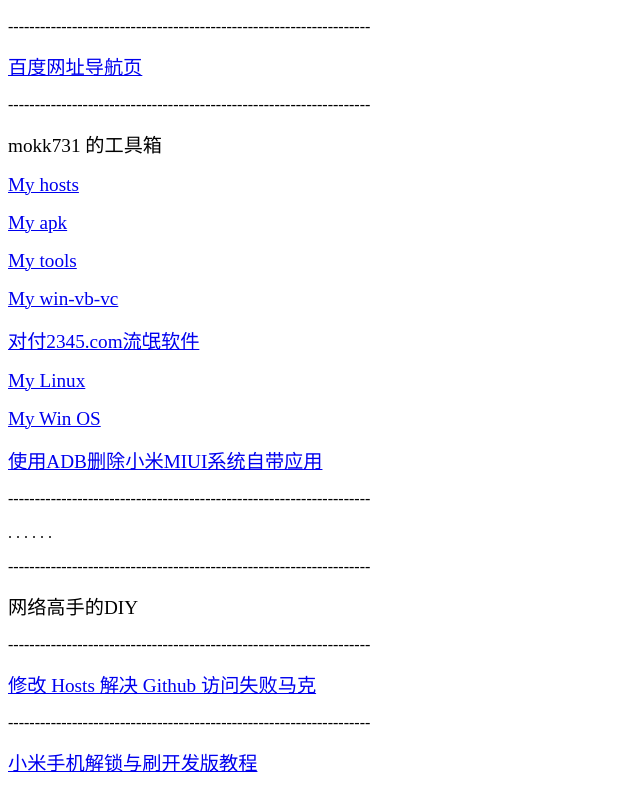
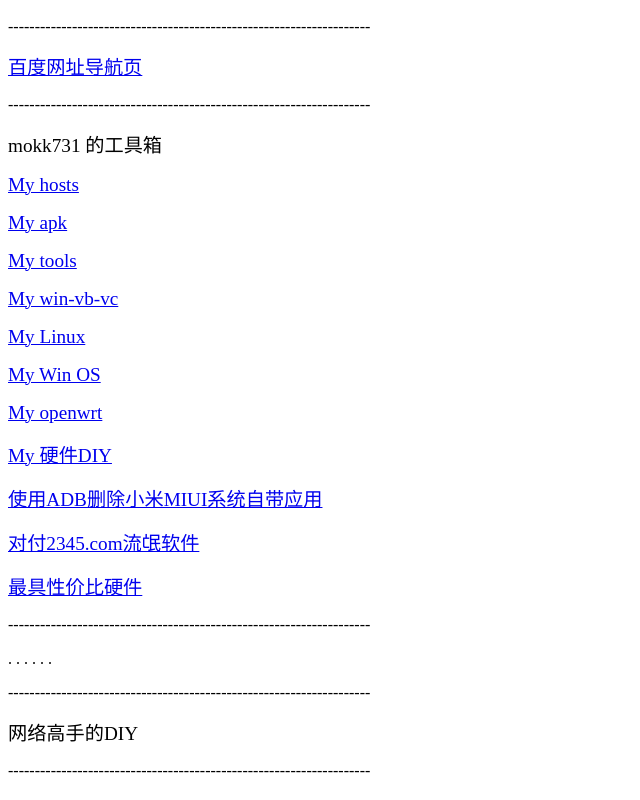
Before and after one commit to mokk7310/mokk7310.github.io, a plain HTML site: page index.html in a window 1280 px wide. Shown: the part 574-1374 px from the top of the page, without its empty margins (0-640 px from the left). Drawn offline with Linux system fonts and the light colour scheme.

Commit message:
Update index.html

```diff
--- a/index.html
+++ b/index.html
@@ -46,13 +46,19 @@
 
     <p><a href="https://mokk731.github.io/md/mywinvbvc"><big>My win-vb-vc</big></a></p>
 
-    <p><a href="https://mokk731.github.io/md/2345"><big>对付2345.com流氓软件</big></a></p>
-
     <p><a href="https://mokk731.github.io/md/mylinux"><big>My Linux</big></a></p>
 
     <p><a href="https://mokk731.github.io/md/mywin"><big>My Win OS</big></a></p>
 
+    <p><a href="https://mokk731.github.io/md/myopenwrt"><big>My openwrt</big></a></p>
+
+    <p><a href="https://mokk731.github.io/md/mydiy"><big>My 硬件DIY</big></a></p>
+
     <p><a href="https://mokk731.github.io/txt/adbmiui.txt"><big>使用ADB删除小米MIUI系统自带应用</big></a></p>
+
+    <p><a href="https://mokk731.github.io/md/2345"><big>对付2345.com流氓软件</big></a></p>
+
+    <p><a href="https://mokk731.github.io/md/hardware-best"><big>最具性价比硬件</big></a></p>
 
     <p>--------------------------------------------------------------------</p>
 
```
